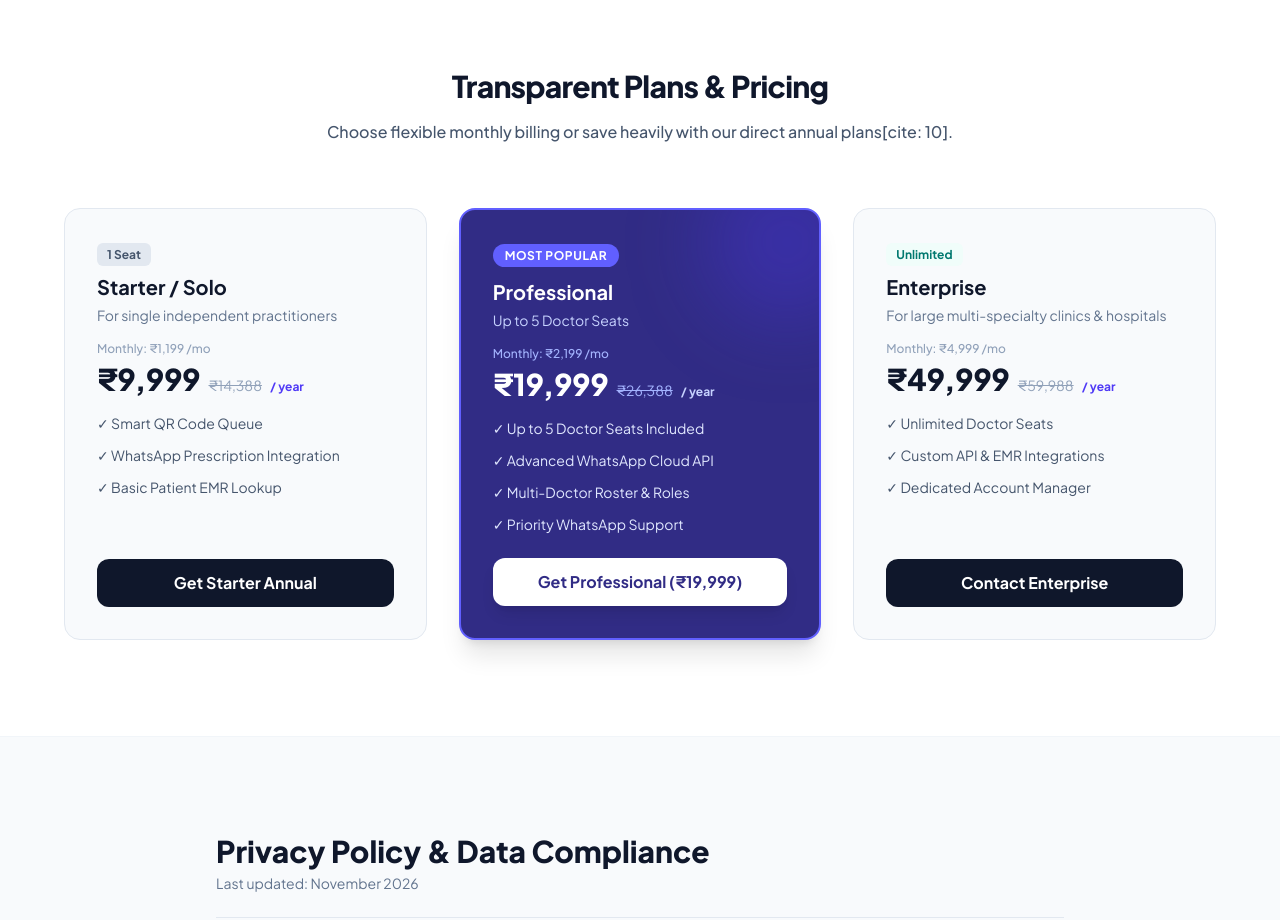
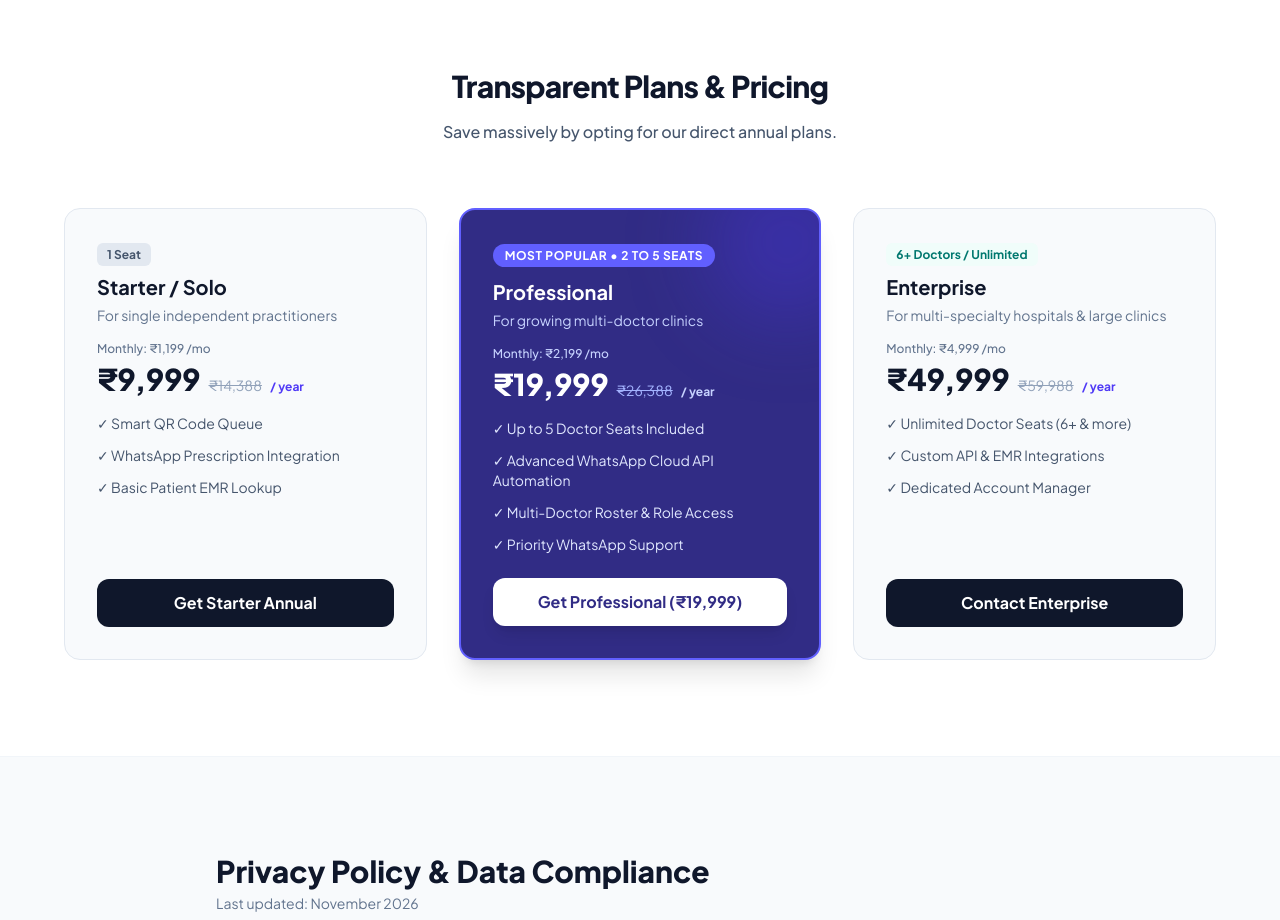
Before and after one commit to goyoh1359-ui/goyoh, a plain HTML site: page index.html in a window 1280 px wide. Shown: the part 1980-2900 px from the top of the page. Drawn offline with nearby package versions, Linux system fonts and the light colour scheme.

Commit message:
Update index.html

```diff
--- a/index.html
+++ b/index.html
@@ -137,11 +137,11 @@
         <div class="max-w-7xl mx-auto px-6">
             <div class="text-center max-w-2xl mx-auto space-y-4 mb-16">
                 <h2 class="text-3xl font-extrabold tracking-tight text-slate-900">Transparent Plans & Pricing</h2>
-                <p class="text-slate-600 font-medium">Choose flexible monthly billing or save heavily with our direct annual plans[cite: 10].</p>
+                <p class="text-slate-600 font-medium">Save massively by opting for our direct annual plans.</p>
             </div>
             <div class="grid md:grid-cols-3 gap-8 max-w-6xl mx-auto">
 
-                <!-- 1. Starter / Solo Tier -->
+                <!-- 1. Starter / Solo Tier (1 Seat) -->
                 <div class="bg-slate-50 p-8 rounded-2xl border border-slate-200 space-y-6 flex flex-col justify-between">
                     <div class="space-y-4">
                         <div>
@@ -150,7 +150,7 @@
                             <p class="text-sm text-slate-500 mt-1">For single independent practitioners</p>
                         </div>
                         <div class="space-y-1">
-                            <div class="text-xs text-slate-400 font-medium">Monthly: ₹1,199 /mo</div>
+                            <div class="text-xs text-slate-500 font-medium">Monthly: ₹1,199 /mo</div>
                             <div class="flex items-baseline gap-2">
                                 <span class="text-3xl font-extrabold text-slate-900">₹9,999</span>
                                 <span class="text-sm text-slate-400 line-through">₹14,388</span>
@@ -166,17 +166,17 @@
                     <a href="#contact" class="block w-full py-3 bg-slate-900 text-white text-center font-bold rounded-xl hover:bg-slate-800 transition">Get Starter Annual</a>
                 </div>
 
-                <!-- 2. Professional Tier (Most Popular) -->
+                <!-- 2. Professional Tier (2 to 5 Seats) -->
                 <div class="bg-indigo-900 text-white p-8 rounded-2xl shadow-xl space-y-6 relative overflow-hidden border-2 border-indigo-500 flex flex-col justify-between">
                     <div class="absolute -right-12 -top-12 w-40 h-40 bg-indigo-600/30 rounded-full blur-2xl"></div>
                     <div class="space-y-4 relative z-10">
                         <div>
-                            <span class="bg-indigo-500 text-white text-xs font-bold px-3 py-1 rounded-full uppercase tracking-wider">Most Popular</span>
+                            <span class="bg-indigo-500 text-white text-xs font-bold px-3 py-1 rounded-full uppercase tracking-wider">Most Popular • 2 to 5 Seats</span>
                             <h3 class="text-xl font-bold mt-3">Professional</h3>
-                            <p class="text-sm text-indigo-200 mt-1">Up to 5 Doctor Seats</p>
+                            <p class="text-sm text-indigo-200 mt-1">For growing multi-doctor clinics</p>
                         </div>
                         <div class="space-y-1">
-                            <div class="text-xs text-indigo-300 font-medium">Monthly: ₹2,199 /mo</div>
+                            <div class="text-xs text-indigo-200 font-medium">Monthly: ₹2,199 /mo</div>
                             <div class="flex items-baseline gap-2">
                                 <span class="text-3xl font-extrabold">₹19,999</span>
                                 <span class="text-sm text-indigo-300 line-through">₹26,388</span>
@@ -185,24 +185,24 @@
                         </div>
                         <ul class="space-y-3 text-sm text-indigo-100">
                             <li class="flex items-center gap-2">✓ Up to 5 Doctor Seats Included</li>
-                            <li class="flex items-center gap-2">✓ Advanced WhatsApp Cloud API</li>
-                            <li class="flex items-center gap-2">✓ Multi-Doctor Roster & Roles</li>
+                            <li class="flex items-center gap-2">✓ Advanced WhatsApp Cloud API Automation</li>
+                            <li class="flex items-center gap-2">✓ Multi-Doctor Roster & Role Access</li>
                             <li class="flex items-center gap-2">✓ Priority WhatsApp Support</li>
                         </ul>
                     </div>
                     <a href="#contact" class="block w-full py-3 bg-white text-indigo-900 text-center font-bold rounded-xl hover:bg-indigo-50 transition shadow-lg relative z-10">Get Professional (₹19,999)</a>
                 </div>
 
-                <!-- 3. Enterprise Tier -->
+                <!-- 3. Enterprise Tier (6+ Doctors / Unlimited Seats) -->
                 <div class="bg-slate-50 p-8 rounded-2xl border border-slate-200 space-y-6 flex flex-col justify-between">
                     <div class="space-y-4">
                         <div>
-                            <span class="text-xs font-bold text-teal-700 bg-teal-50 px-2.5 py-1 rounded-md">Unlimited</span>
+                            <span class="text-xs font-bold text-teal-700 bg-teal-50 px-2.5 py-1 rounded-md">6+ Doctors / Unlimited</span>
                             <h3 class="text-xl font-bold text-slate-900 mt-2">Enterprise</h3>
-                            <p class="text-sm text-slate-500 mt-1">For large multi-specialty clinics & hospitals</p>
+                            <p class="text-sm text-slate-500 mt-1">For multi-specialty hospitals & large clinics</p>
                         </div>
                         <div class="space-y-1">
-                            <div class="text-xs text-slate-400 font-medium">Monthly: ₹4,999 /mo</div>
+                            <div class="text-xs text-slate-500 font-medium">Monthly: ₹4,999 /mo</div>
                             <div class="flex items-baseline gap-2">
                                 <span class="text-3xl font-extrabold text-slate-900">₹49,999</span>
                                 <span class="text-sm text-slate-400 line-through">₹59,988</span>
@@ -210,7 +210,7 @@
                             </div>
                         </div>
                         <ul class="space-y-3 text-sm text-slate-600">
-                            <li class="flex items-center gap-2">✓ Unlimited Doctor Seats</li>
+                            <li class="flex items-center gap-2">✓ Unlimited Doctor Seats (6+ & more)</li>
                             <li class="flex items-center gap-2">✓ Custom API & EMR Integrations</li>
                             <li class="flex items-center gap-2">✓ Dedicated Account Manager</li>
                         </ul>
```
